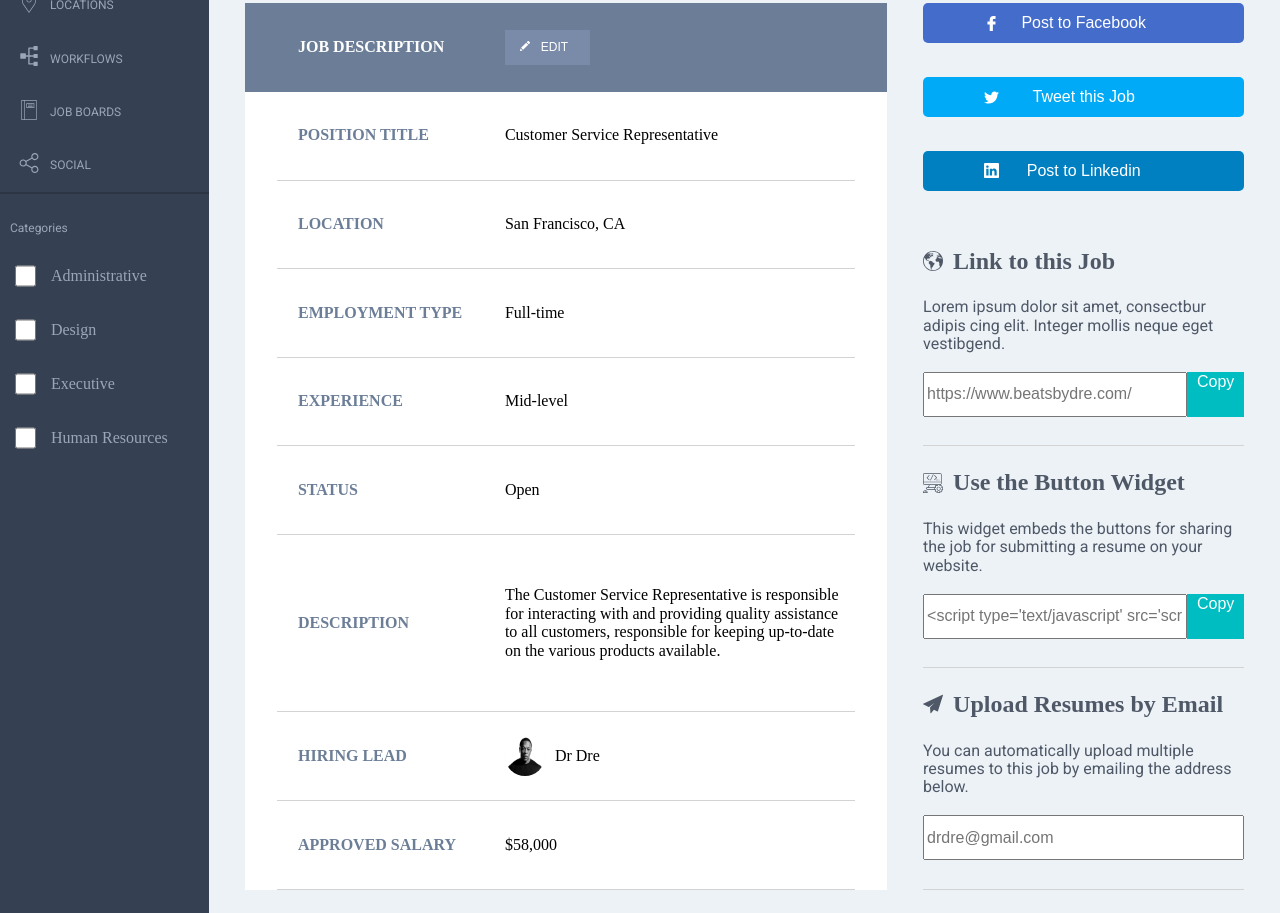
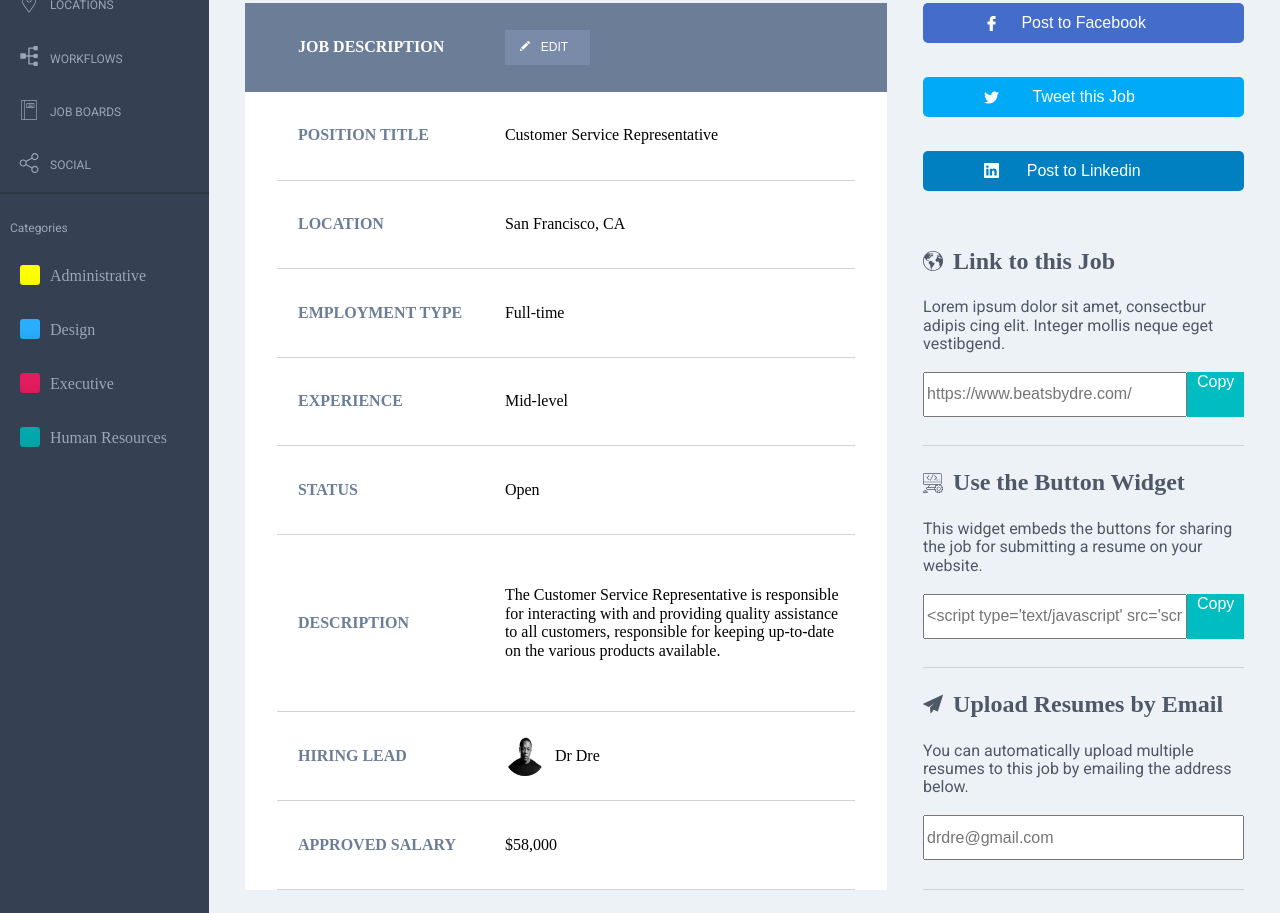
Before and after one commit to Kalikoze/tr-comp-challenge-3, a plain HTML site: page index.html in a window 1280 px wide. Shown: the part 687-1600 px from the top of the page. Drawn offline with Linux system fonts and the light colour scheme.

Commit message:
Add README file.  Also make checkbox different colors.

```diff
--- a/index.html
+++ b/index.html
@@ -39,13 +39,13 @@
       <section class="categories">
         <p>Categories</p>
         <form action="get">
-          <input type="checkbox" id="administrative" name="administrative" value="administrative">
+          <input type="checkbox" id="administrative" class="checkbox" name="administrative" value="administrative">
           <label for="administrative">Administrative</label>
-          <input type="checkbox" id="design" name="design" value="design">
+          <input type="checkbox" id="design" class="checkbox" name="design" value="design">
           <label for="design">Design</label>
-          <input type="checkbox" id="executive" name="executive" value="executive">
+          <input type="checkbox" id="executive" class="checkbox" name="executive" value="executive">
           <label for="executive">Executive</label>
-          <input type="checkbox" id="human-resources" name="human-resources" value="human resources">
+          <input type="checkbox" id="human-resources" class="checkbox" name="human-resources" value="human resources">
           <label for="human-resources">Human Resources</label>
         </form>
       </section>
--- a/styles.css
+++ b/styles.css
@@ -681,20 +681,61 @@ figcaption {
   width: 100%;
 }
 
-.categories input {
-  align-items: center;
-  display: flex;
-  height: 10%;
-  margin: 0 15px;
-  width: 10%;
-}
 .categories label {
   align-items: center;
   color: #9BA6B8;
   display: flex;
-  margin: 0;
+  margin: 0 0 0 10px;
   width: 70%;
   height: 10%;
+}
+
+/* Checkbox Colors */
+
+.checkbox {
+  -webkit-appearance: none;
+  border-radius: 3px;
+	box-shadow: 0 1px 2px rgba(0,0,0,0.05), inset 0px -15px 10px -12px rgba(0,0,0,0.05);
+  display: flex;
+  height: 10px;
+  margin-left: 20px;
+	padding: 10px;
+	position: relative;
+}
+
+#administrative {
+  background-color: yellow;
+}
+
+#design{
+  background-color: #28AEFC;
+}
+
+#executive{
+  background-color: #E11C5F;
+}
+
+#human-resources {
+  background-color: #01A8AC;
+}
+
+.checkbox:active, .checkbox:checked:active {
+	box-shadow: 0 1px 2px rgba(0,0,0,0.05), inset 0px 1px 3px rgba(0,0,0,0.1);
+}
+
+.checkbox:checked{
+	background-color: #e9ecee;
+	box-shadow: 0 1px 2px rgba(0,0,0,0.05), inset 0px -15px 10px -12px rgba(0,0,0,0.05), inset 15px 10px -12px rgba(255,255,255,0.1);
+	color: #99a1a7;
+}
+
+.checkbox:checked:after {
+  color: #000;
+	content: '\2714';
+	font-size: 14px;
+  left: 3px;
+	position: absolute;
+	top: 0px;
 }
 
 /* Background Images */
```
Also changed, not shown: images/Final-Comp.png (added), images/Original-Comp.png (added), 1 other file.
